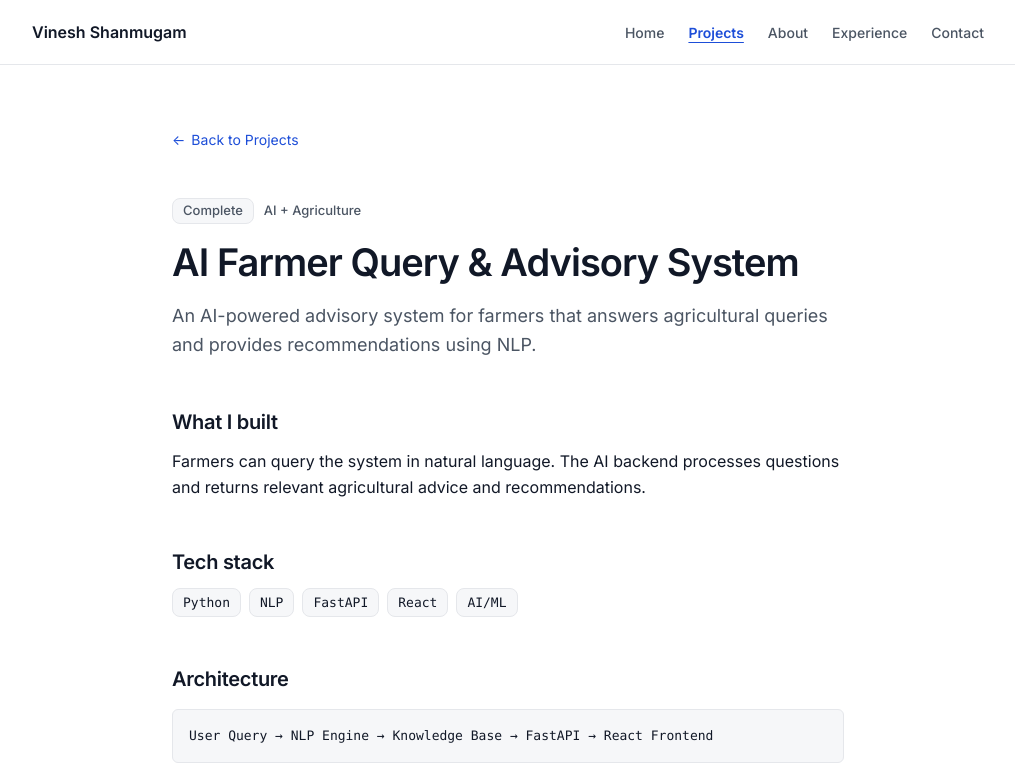
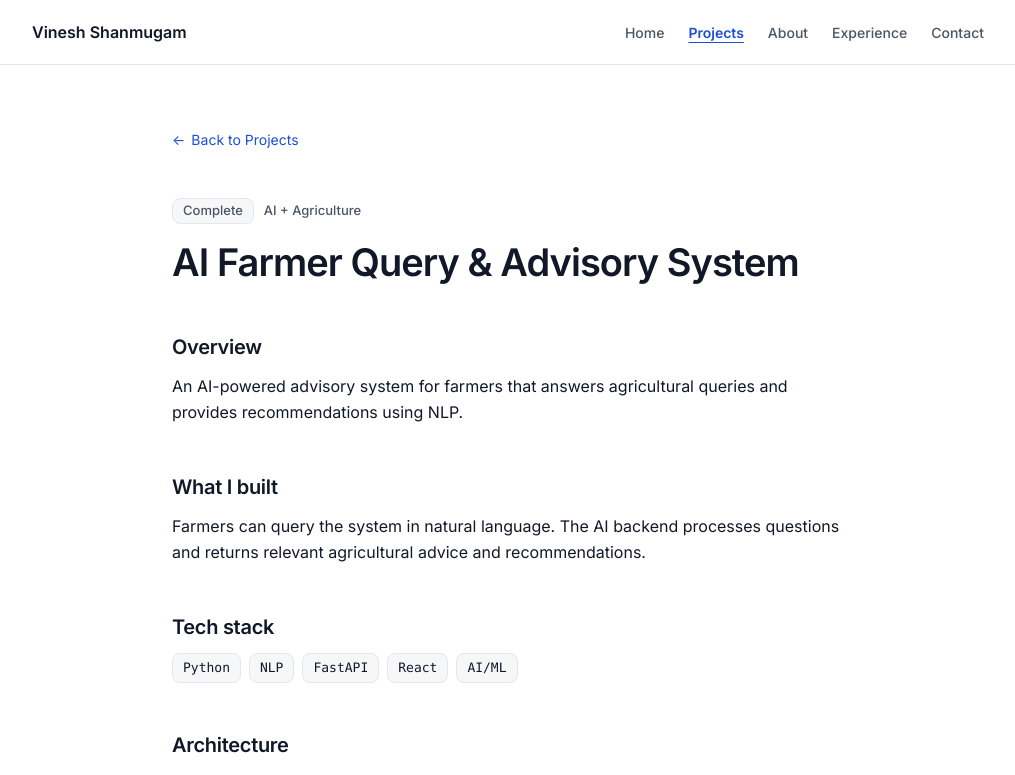
Before and after one commit to Vinzz006/Vinesh-Portfolio-Website, a React (Vite) app: page /projects/ai-farmer-query-and-advisory-system in a window 1280 px wide. Shown: the top 775 px of the page, without its empty margins (132-1147 px from the left). Built offline with nearby package versions, Linux system fonts and the light colour scheme.

Commit message:
feat: implement clean content-first pages and project case studies

```diff
--- a/src/pages/HomePage.tsx
+++ b/src/pages/HomePage.tsx
@@ -50,13 +50,13 @@ export default function HomePage() {
         <div className="flex flex-wrap items-center gap-3 pt-2">
           <Link
             to="/projects"
-            className="inline-flex items-center justify-center px-4 py-2 rounded text-sm font-medium bg-accent text-white hover:bg-accent/90 transition-colors duration-150 focus:outline-none focus-visible:ring-2 focus-visible:ring-offset-2 focus-visible:ring-accent min-h-[44px]"
+            className="btn-primary"
           >
             View projects
           </Link>
           <Link
             to="/contact"
-            className="inline-flex items-center justify-center px-4 py-2 rounded text-sm font-medium border border-border bg-transparent text-text hover:bg-surface transition-colors duration-150 focus:outline-none focus-visible:ring-2 focus-visible:ring-offset-2 focus-visible:ring-accent min-h-[44px]"
+            className="btn-secondary"
           >
             Contact
           </Link>
@@ -103,11 +103,11 @@ export default function HomePage() {
           {selectedProjects.map((project: Project) => (
             <article
               key={project.id}
-              className="flex flex-col justify-between p-5 rounded-lg border border-border bg-white dark:bg-[#0B0F14] hover:border-text-muted transition-colors duration-150"
+              className="card p-5 flex flex-col justify-between"
             >
               <div className="space-y-3">
                 <div className="flex items-center justify-between gap-2">
-                  <span className="text-xs font-medium px-2 py-0.5 rounded bg-surface text-text-muted border border-border">
+                  <span className="tag-pill text-xs">
                     {project.status}
                   </span>
                   {project.category && (
@@ -136,7 +136,7 @@ export default function HomePage() {
                   {project.technologies.slice(0, 4).map((tech) => (
                     <span
                       key={tech}
-                      className="text-xs px-2 py-0.5 rounded bg-surface text-text-muted font-mono"
+                      className="tag-pill text-xs"
                     >
                       {tech}
                     </span>
--- a/src/pages/ProjectDetailPage.tsx
+++ b/src/pages/ProjectDetailPage.tsx
@@ -55,10 +55,6 @@ export default function ProjectDetailPage() {
           {project.title}
         </h1>
 
-        <p className="text-lg text-text-muted leading-relaxed">
-          {project.description}
-        </p>
-
         {/* Healthcare Honesty Disclaimer */}
         {isHealthcare && (
           <div
@@ -70,7 +66,17 @@ export default function ProjectDetailPage() {
         )}
       </header>
 
-      {/* Overview & What I Built */}
+      {/* Overview */}
+      {project.description && (
+        <section className="space-y-3">
+          <h2 className="text-xl font-semibold text-text">Overview</h2>
+          <p className="text-base text-text leading-relaxed">
+            {project.description}
+          </p>
+        </section>
+      )}
+
+      {/* What I Built */}
       {project.longDescription && (
         <section className="space-y-3">
           <h2 className="text-xl font-semibold text-text">What I built</h2>
--- a/src/pages/ProjectsPage.tsx
+++ b/src/pages/ProjectsPage.tsx
@@ -56,11 +56,11 @@ export default function ProjectsPage() {
         {filteredProjects.map((project: Project) => (
           <article
             key={project.id}
-            className="flex flex-col justify-between p-6 rounded-lg border border-border bg-white dark:bg-[#0B0F14] hover:border-text-muted transition-colors duration-150"
+            className="card p-6 flex flex-col justify-between"
           >
             <div className="space-y-3">
               <div className="flex items-center justify-between gap-2">
-                <span className="text-xs font-medium px-2 py-0.5 rounded bg-surface text-text-muted border border-border">
+                <span className="tag-pill text-xs">
                   {project.status}
                 </span>
                 <span className="text-xs text-text-muted truncate">
@@ -87,7 +87,7 @@ export default function ProjectsPage() {
                 {project.technologies.map((tech) => (
                   <span
                     key={tech}
-                    className="text-xs px-2 py-0.5 rounded bg-surface text-text-muted font-mono"
+                    className="tag-pill text-xs"
                   >
                     {tech}
                   </span>
```
Also changed, not shown: vercel.json.
